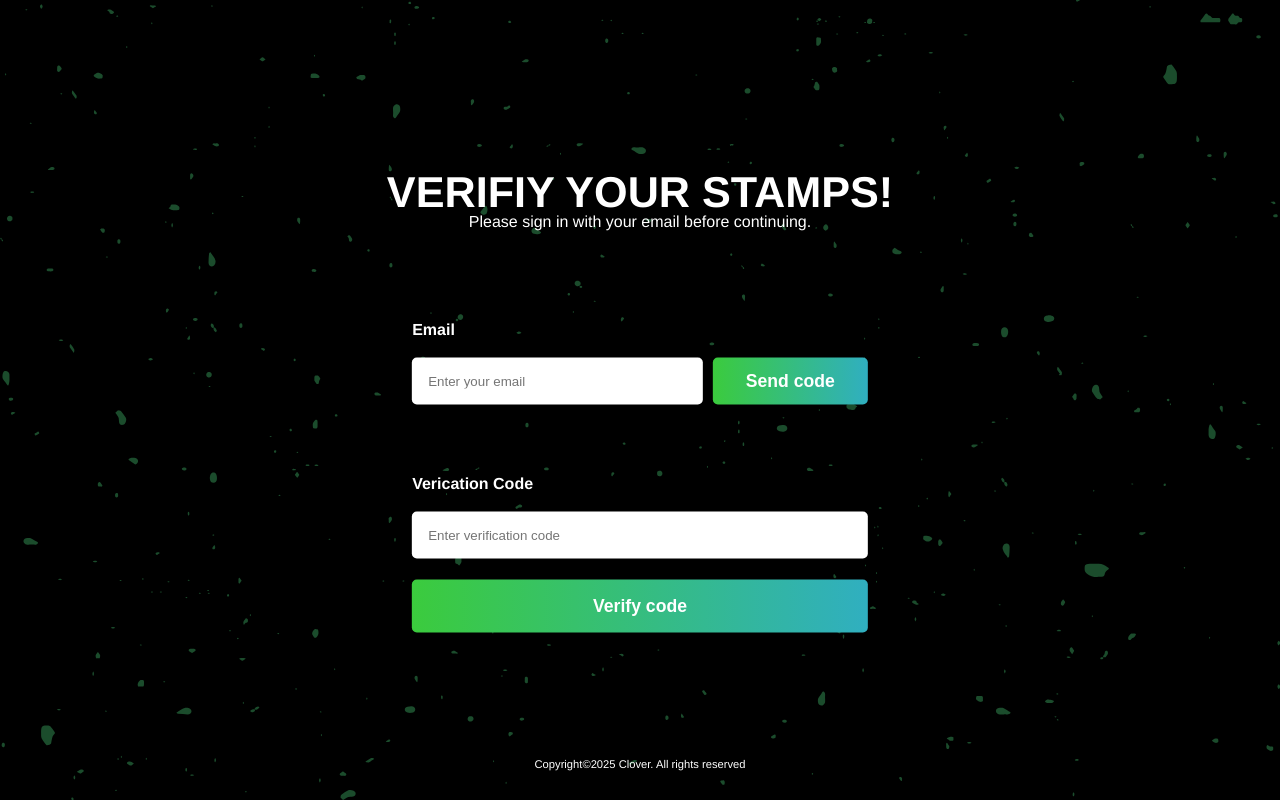
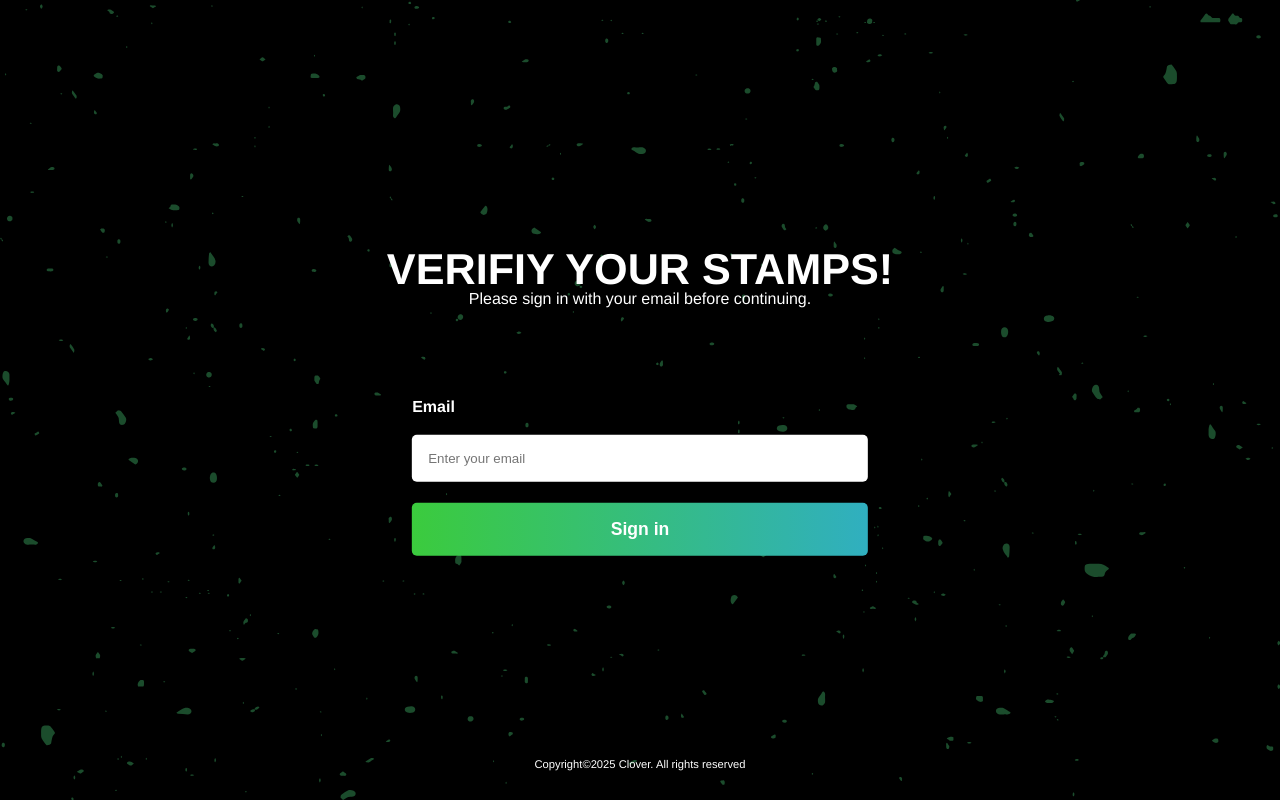
Before and after one commit to QuanGiap/CloverWebsite, a Next.js app: page /auth in a window 1280 px wide. Built offline with nearby package versions, Linux system fonts and the light colour scheme.

Commit message:
Add primary button component

```diff
--- a/src/app/auth/page.module.css
+++ b/src/app/auth/page.module.css
@@ -52,7 +52,7 @@
 .auth_button_email{
     flex:0.6;
 }
-.auth_button_code, .auth_button_email{
+/* .auth_button_email{
     border-radius: 5px;
     color: white;
     border: none;
@@ -60,7 +60,7 @@
     font-size: 1.1rem;
     font-weight: bold;
     cursor: pointer;
-}
+} */
 .auth_button_code{
     margin-top: 1em;
 }
@@ -81,7 +81,7 @@
 .label_input{
     font-weight: bold;
 }
-.auth_button_code:active, .auth_button_email:active{
+/* .auth_button_email:active{
     background: none;
     background-color: rgb(179, 179, 179);
-}
+} */
--- a/src/app/auth/page.tsx
+++ b/src/app/auth/page.tsx
@@ -4,23 +4,12 @@ import Footer from "@/component/Footer/Footer";
 import styles from "./page.module.css";
 import { useState } from "react";
 import axios from "axios";
+import PrimaryButton from "@/component/PrimaryButton/PrimaryButton";
 export default function AuthPage() {
   const [load,setLoad] = useState(false);
   const [email,setEmail] = useState('');
   const [code,setCode] = useState('');
-  const sendCode = async () => {
-    setLoad(true);
-    try{
-      const response = await axios.post('/api/auth/email', { email });
-      setLoad(false);
-      if(response.status < 300 && response.status >= 200){
-        alert('Code sent successfully');
-      }
-    }catch(e){
-      setLoad(false);
-      alert(e);
-    }
-  };
+
   const getToken = async () => {
     setLoad(true);
     try{
@@ -50,21 +39,12 @@ export default function AuthPage() {
             Please sign in with your email before continuing.
           </p>
         </div>
-        <div className={styles.auth_input_email_container}>
+        <div className={styles.auth_input_code_container}>
             <label htmlFor="email" className={styles.label_input}>
                 Email
             </label>
-            <div className={styles.auth_input_email_button_container}>
             <input type="email" placeholder="Enter your email" id="email" className={styles.auth_input} onChange={(e)=>{setEmail(e.target.value)}}/>
-            <button disabled={load} className={styles.auth_button_email} onClick={sendCode}>Send code</button>
-            </div>
-        </div>
-        <div className={styles.auth_input_code_container}>
-          <label htmlFor="code" className={styles.label_input}>
-            Verication Code
-          </label>
-          <input placeholder="Enter verification code" type="text" id="code" className={styles.auth_input}  onChange={(e)=>{setCode(e.target.value)}}/>
-          <button disabled={load} className={styles.auth_button_code} onClick={getToken}>Verify code</button>
+          <PrimaryButton className={styles.auth_button_code} onClick={getToken} disabled={load}>Sign in</PrimaryButton>
         </div>
       </div>
         <Footer/>
--- /dev/null
+++ b/src/component/PrimaryButton/PrimaryButton.module.css
@@ -0,0 +1,13 @@
+.primary_button:active{
+    background: none;
+    background-color: rgb(179, 179, 179);
+}
+.primary_button{
+    border-radius: 5px;
+    color: white;
+    border: none;
+    background: linear-gradient(0.25turn, #3BCB3D, #30AFC0);
+    font-size: 1.1rem;
+    font-weight: bold;
+    cursor: pointer;
+}
--- /dev/null
+++ b/src/component/PrimaryButton/PrimaryButton.tsx
@@ -0,0 +1,27 @@
+import styles from "./PrimaryButton.module.css";
+interface PrimaryButtonProps {
+    className?: string;
+    onClick?: () => void;
+    children: React.ReactNode;
+    disabled?: boolean;
+    type?: "button" | "submit" | "reset";
+}
+export default function PrimaryButton({
+    className,
+    onClick,
+    children,
+    disabled = false,
+    type = "button",
+}: PrimaryButtonProps) {
+    return (
+        <button
+            type={type}
+            className={`${styles.primary_button} ${className}`}
+            onClick={onClick}
+            disabled={disabled}
+        >
+            {children}
+        </button>
+    );
+
+}
```
Also changed, not shown: src/tool/ApiCAll.ts (added, +19 -0 lines).
